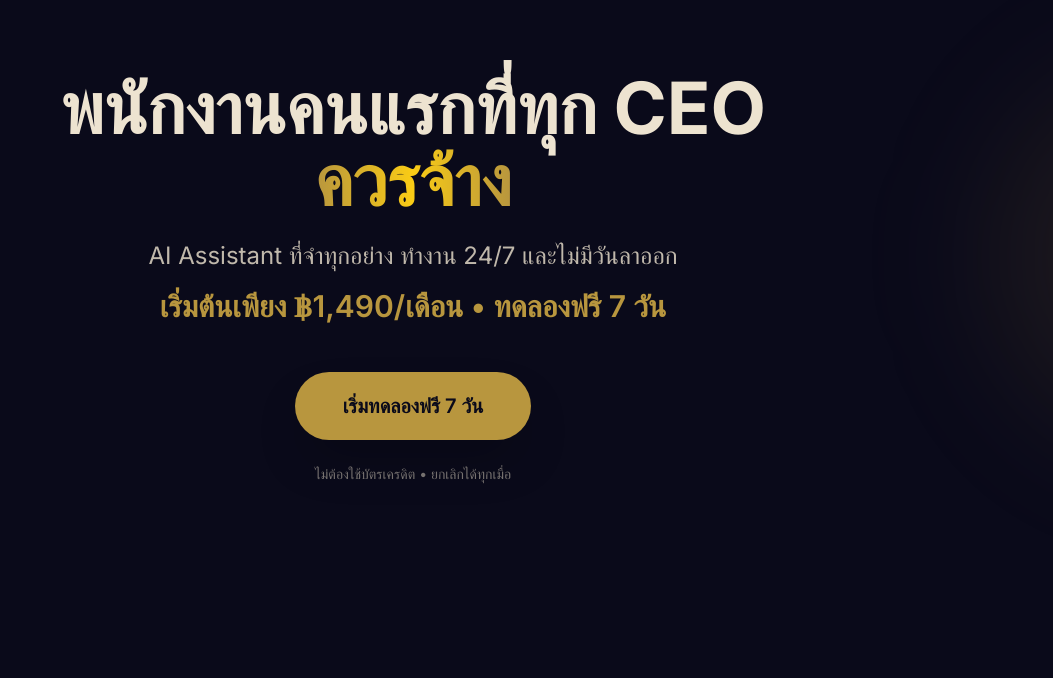
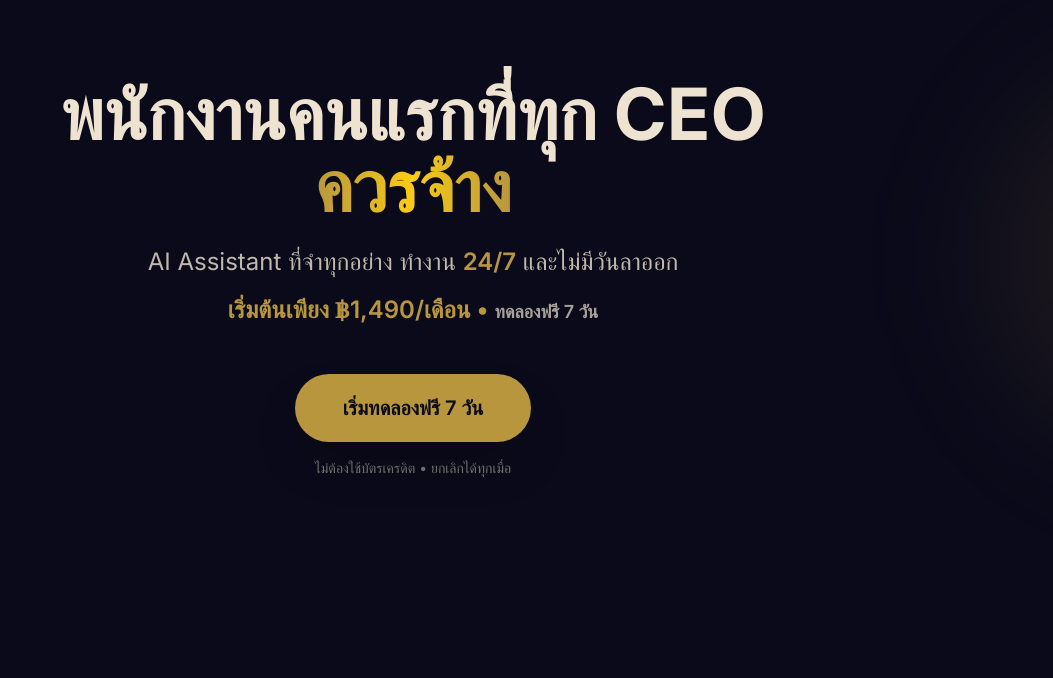
Before and after one commit to jetlauncher/getyourfriday, a Next.js app: page / in a window 1280 px wide. Shown: the part 122-800 px from the top of the page, without its empty margins (227-1280 px from the left). Built offline with nearby package versions, Linux system fonts and the light colour scheme.

Commit message:
Update hero: new pricing copy + 7-day trial CTA

```diff
--- a/components/Hero.tsx
+++ b/components/Hero.tsx
@@ -1,10 +1,8 @@
 'use client'
 
+import Link from 'next/link'
+
 export default function Hero() {
-  const scrollToOnboard = () => {
-    document.getElementById('onboard')?.scrollIntoView({ behavior: 'smooth' })
-  }
-
   return (
     <section className="min-h-screen flex items-center justify-center section-padding relative overflow-hidden">
       {/* Gradient background effect */}
@@ -16,29 +14,28 @@ export default function Hero() {
       <div className="container-custom text-center relative z-10">
         <div className="animate-fadeInUp">
           <h1 className="text-4xl md:text-6xl lg:text-7xl font-bold mb-6 leading-tight">
-            พนักงานคนแรกที่ทุก CEO
-            <br />
+            พนักงานคนแรกที่ทุก CEO<br />
             <span className="gradient-text">ควรจ้าง</span>
           </h1>
 
           <p className="text-lg md:text-2xl text-cream/80 mb-4 max-w-3xl mx-auto leading-relaxed">
-            AI Assistant ที่จำทุกอย่าง ทำงาน 24/7 และไม่มีวันลาออก
+            AI Assistant ที่จำทุกอย่าง ทำงาน <span className="text-gold font-semibold">24/7</span> และไม่มีวันลาออก
           </p>
 
           <div className="mb-8 md:mb-12">
-            <p className="text-xl md:text-3xl font-semibold text-gold">
-              เริ่มต้นเพียง ฿1,490/เดือน • ทดลองฟรี 7 วัน
+            <p className="text-xl md:text-2xl font-semibold text-gold">
+              เริ่มต้นเพียง ฿1,490/เดือน • <span className="text-cream/70 text-lg">ทดลองฟรี 7 วัน</span>
             </p>
           </div>
 
-          <button
-            onClick={scrollToOnboard}
-            className="bg-gold hover:bg-gold/90 text-navy px-8 md:px-12 py-4 md:py-5 rounded-full font-semibold text-lg md:text-xl transition-all duration-300 transform hover:scale-105 shadow-2xl hover:shadow-gold/50"
+          <Link
+            href="/onboard"
+            className="inline-block bg-gold hover:bg-gold/90 text-navy px-8 md:px-12 py-4 md:py-5 rounded-full font-semibold text-lg md:text-xl transition-all duration-300 transform hover:scale-105 shadow-2xl hover:shadow-gold/50"
           >
             เริ่มทดลองฟรี 7 วัน
-          </button>
+          </Link>
 
-          <p className="mt-6 text-sm text-cream/50">
+          <p className="mt-4 text-sm text-cream/50">
             ไม่ต้องใช้บัตรเครดิต • ยกเลิกได้ทุกเมื่อ
           </p>
         </div>
```
